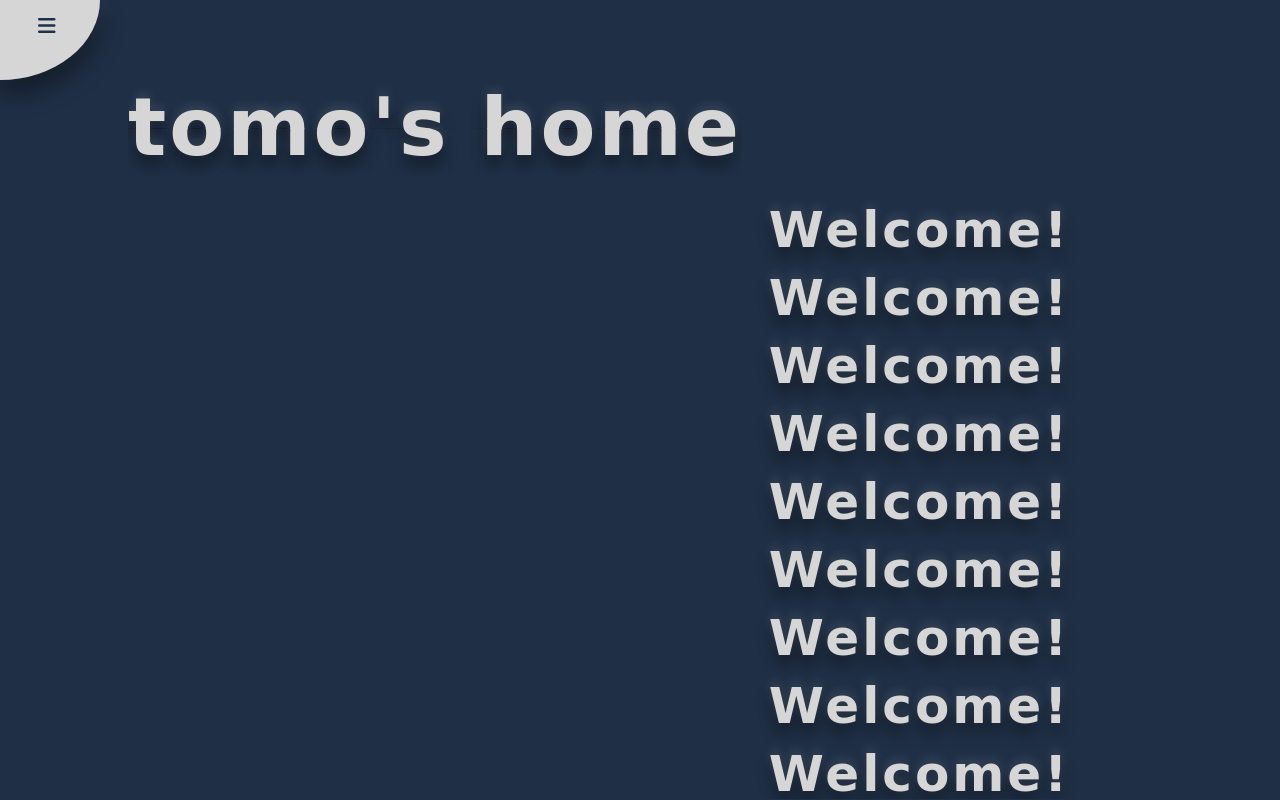
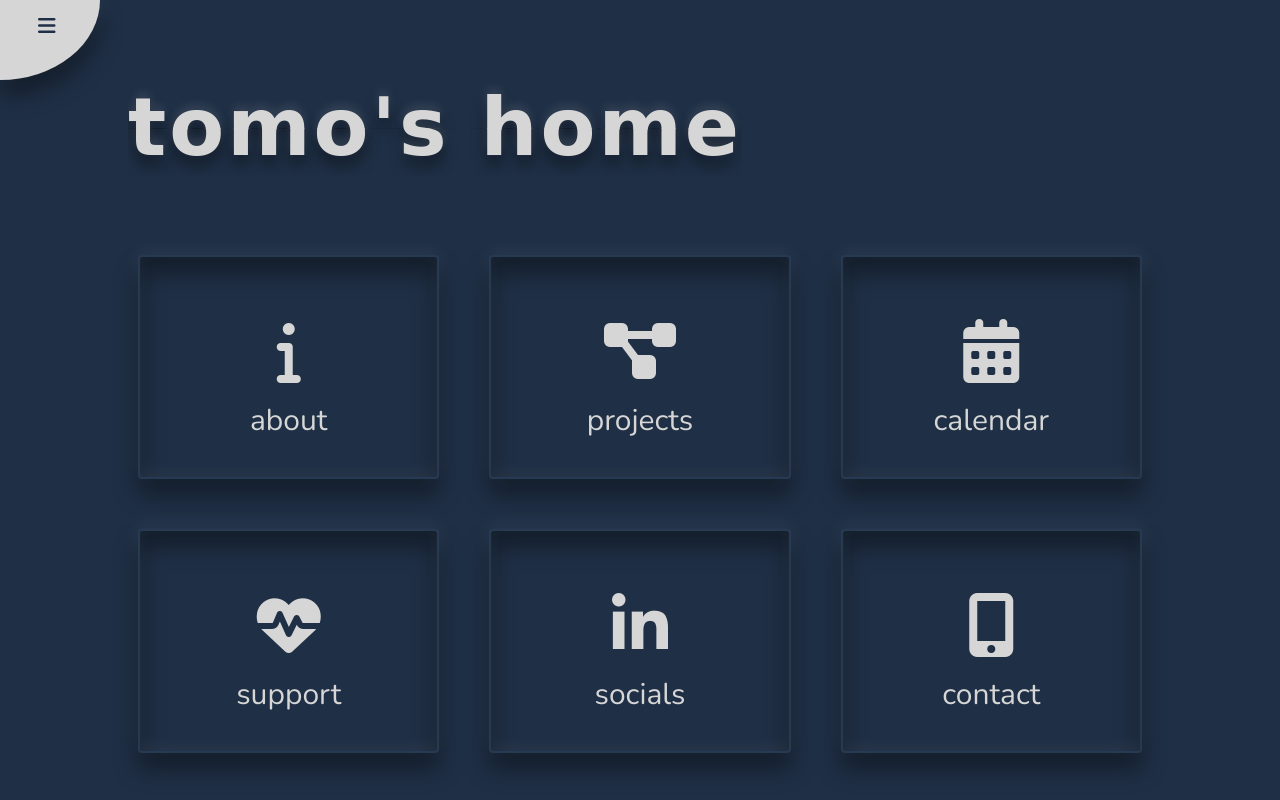
Before and after one commit to opolskitom/Tomos-Home, a plain HTML site: page index.html in a window 1280 px wide. Drawn offline with nearby package versions, Linux system fonts and the light colour scheme; a web font is replaced by a local one.

Commit message:
add section buttons

```diff
--- a/index.html
+++ b/index.html
@@ -53,32 +53,57 @@
       </section>
 
       <section class="about-section">
-        <h2>Welcome!</h2>
-        <h2>Welcome!</h2>
-        <h2>Welcome!</h2>
-        <h2>Welcome!</h2>
-        <h2>Welcome!</h2>
-        <h2>Welcome!</h2>
-        <h2>Welcome!</h2>
-        <h2>Welcome!</h2>
-        <h2>Welcome!</h2>
-        <h2>Welcome!</h2>
-        <h2>Welcome!</h2>
-        <h2>Welcome!</h2>
-        <h2>Welcome!</h2>
-        <h2>Welcome!</h2>
-        <h2>Welcome!</h2>
-        <h2>Welcome!</h2>
-        <h2>Welcome!</h2>
-        <h2>Welcome!</h2>
-        <h2>Welcome!</h2>
-        <h2>Welcome!</h2>
-        <h2>Welcome!</h2>
-        <h2>Welcome!</h2>
-        <h2>Welcome!</h2>
-        <h2>Welcome!</h2>
-        <h2>Welcome!</h2>
-        <h2>Welcome!</h2>
+        <div class="row">
+            <div class="col-lg-4 col-sm-6">
+              <div class="card item-card neu-shadow unpressed">
+                <div class="card-body"><br>
+                  <i class="fa fa-4x fa-info card-fa"></i>
+                  <h4 class="card-text">about</h4>
+                </div>
+              </div>
+            </div>
+            <div class="col-lg-4 col-sm-6">
+              <div class="card item-card neu-shadow unpressed">
+                <div class="card-body"><br>
+                  <i class="fa fa-4x fa-project-diagram card-fa"></i>
+                  <h4 class="card-text">projects</h4>
+                </div>
+              </div>
+            </div>
+            <div class="col-lg-4 col-sm-6">
+              <div class="card item-card neu-shadow">
+                <div class="card-body"><br>
+                  <i class="fa fa-4x fa-calendar-alt card-fa"></i>
+                  <h4 class="card-text">calendar</h4>
+                </div>
+              </div>
+            </div>
+            <div class="col-lg-4 col-sm-6">
+              <div class="card item-card neu-shadow">
+                <div class="card-body"><br>
+                  <i class="fa fa-4x fa-heartbeat card-fa"></i>
+                  <h4 class="card-text">support</h4>
+                </div>
+              </div>
+            </div>
+            <div class="col-lg-4 col-sm-6">
+              <div class="card item-card neu-shadow">
+                <div class="card-body"><br>
+                  <i class="fa fa-4x fa-linkedin card-fa"></i>
+                  <h4 class="card-text">socials</h4>
+                </div>
+              </div>
+            </div>
+            <div class="col-lg-4 col-sm-6">
+              <div class="card item-card neu-shadow">
+                <div class="card-body"><br>
+                  <i class="fa fa-4x fa-mobile card-fa"></i>
+                  <h4 class="card-text">contact</h4>
+                </div>
+              </div>
+            </div>
+        </div>
+
         <!-- <p>Lorem ipsum dolor sit amet, consectetur adipiscing elit. Aenean et quam nisl. Phasellus ornare egestas neque, vitae viverra libero sollicitudin nec. Pellentesque habitant morbi tristique senectus et netus et malesuada fames ac turpis egestas. Aenean diam dui, hendrerit non arcu ac, tristique luctus tellus. In pellentesque finibus porta. In eget eros dignissim, euismod urna et, consequat justo. Maecenas ac lobortis neque. Maecenas sodales congue tellus, a suscipit purus elementum id. Class aptent taciti sociosqu ad litora torquent per conubia nostra, per inceptos himenaeos. Morbi dolor purus, imperdiet a accumsan in, blandit sagittis lacus. Donec viverra rutrum blandit. Aliquam erat volutpat. Quisque ullamcorper mauris nisi, in congue nisl posuere vel. Phasellus maximus interdum eleifend. Aenean in vulputate ex, id posuere ipsum. Nam vel nunc justo.
         </p>
         <p>Donec consectetur ac tortor sed luctus. In hac habitasse platea dictumst. Fusce quam nisi, porttitor eget nisi id, aliquet ultricies turpis. Sed varius auctor nibh et bibendum. Sed sollicitudin aliquet ultricies. Nam sollicitudin rutrum euismod. Ut nunc sapien, volutpat sed viverra et, imperdiet at arcu. Nulla imperdiet lobortis pharetra. Integer rhoncus metus non dignissim sodales. Phasellus ornare nisi nec quam viverra congue. In commodo ex id nibh elementum finibus. In eros risus, elementum vitae maximus vel, pulvinar in libero. Maecenas rutrum ligula vitae facilisis scelerisque.</p> -->
--- a/styles.css
+++ b/styles.css
@@ -139,7 +139,7 @@ p {
   position: relative;
   overflow: hidden;
   margin-top: -0.7px;
-  height: 50rem;
+  height: 100rem;
   width: 100%;
   background-color: #1f2f45;
   z-index: 10;
@@ -279,6 +279,7 @@ p {
     inset 0px -5px 15px rgba(255, 255, 255, 0.05),
     0px 15px 25px rgba(0, 0, 0, 0.4),
     inset 0px 15px 25px rgba(0, 0, 0, 0.4);
+  border: 2px solid #273a54;
 }
 
 .box-text {
@@ -293,7 +294,7 @@ p {
     inset 0px -5px 15px rgba(0, 0, 0, 0.05),
     0px 10px 20px rgba(0, 0, 0, 0.4),
     inset 0px 10px 20px rgba(0, 0, 0, 0.4);
-  border: 4px solid #192739;
+  border: 2px solid #192739;
 }
 
 .unpressed {
@@ -303,6 +304,7 @@ p {
     inset 0px -5px 15px rgba(255, 255, 255, 0.05),
     0px 15px 25px rgba(0, 0, 0, 0.4),
     inset 0px 15px 25px rgba(0, 0, 0, 0.4);
+  border: 2px solid #273a54;
 }
 
 .unpressed:hover {
@@ -311,11 +313,6 @@ p {
     inset 0px -5px 15px rgba(255, 255, 255, 0.05),
     0px 15px 25px rgba(0, 0, 0, 0.4),
     inset 0px 15px 25px rgba(0, 0, 0, 0.4);
-}
-
-/* Icons */
-.sound-icon {
-  color: #d6d6d6;
 }
 
 /* Main Page Sections */
@@ -330,6 +327,24 @@ p {
 .about-section {
   position: relative;
   margin: 0 10%;
+  padding-top: 30px;
+}
+
+.item-card {
+  text-align: center;
+  padding: 18px 0;
+  margin: 25px 10px 25px;
+}
+
+.card-icon {
+  position: relative;
+  margin-top: 20px;
+}
+.card-text {
+  position: relative;
+  font-family: 'Nunito', sans-serif;
+  font-size: 30px;
+  padding-top: 20px;
 }
 
 .surprise-text {
```
